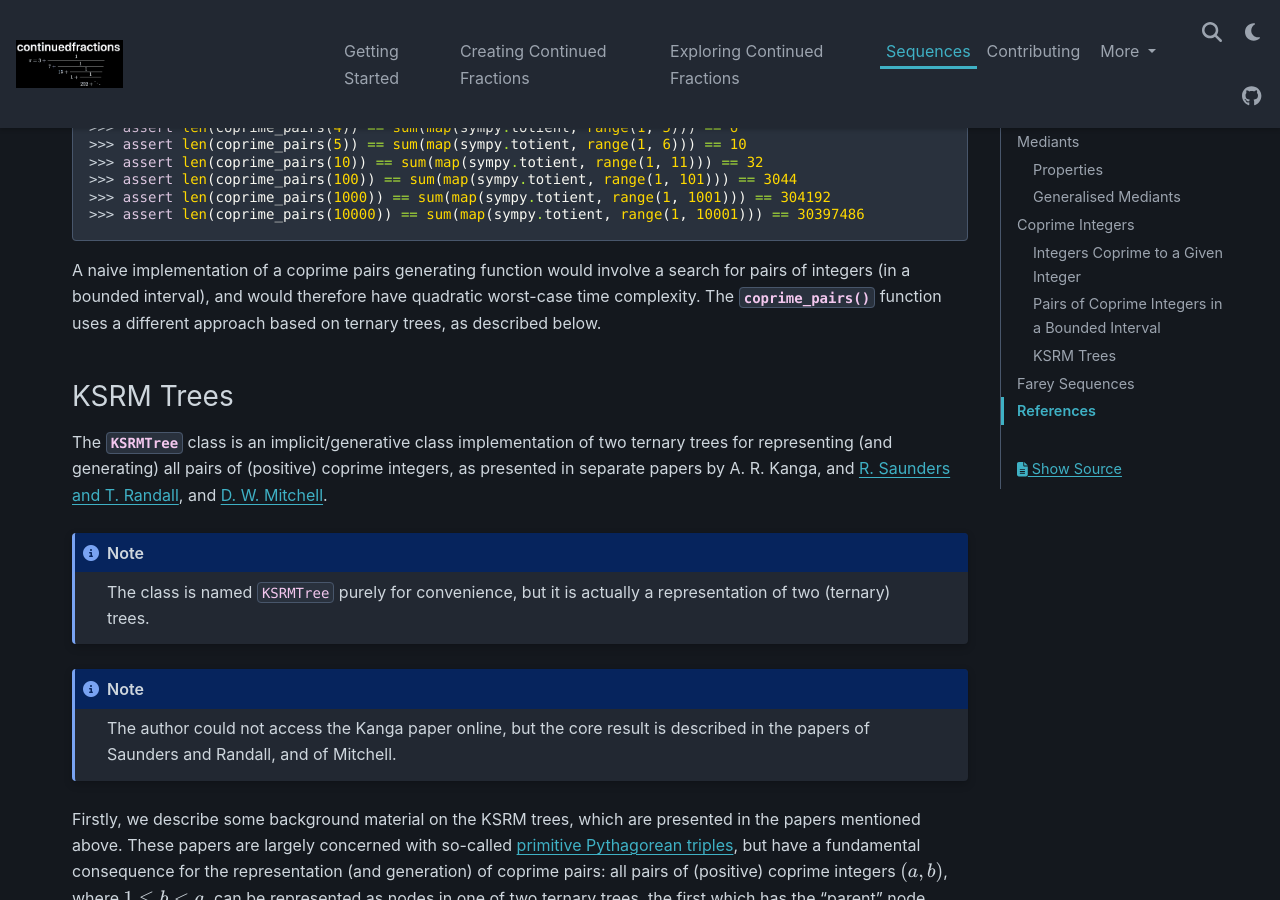
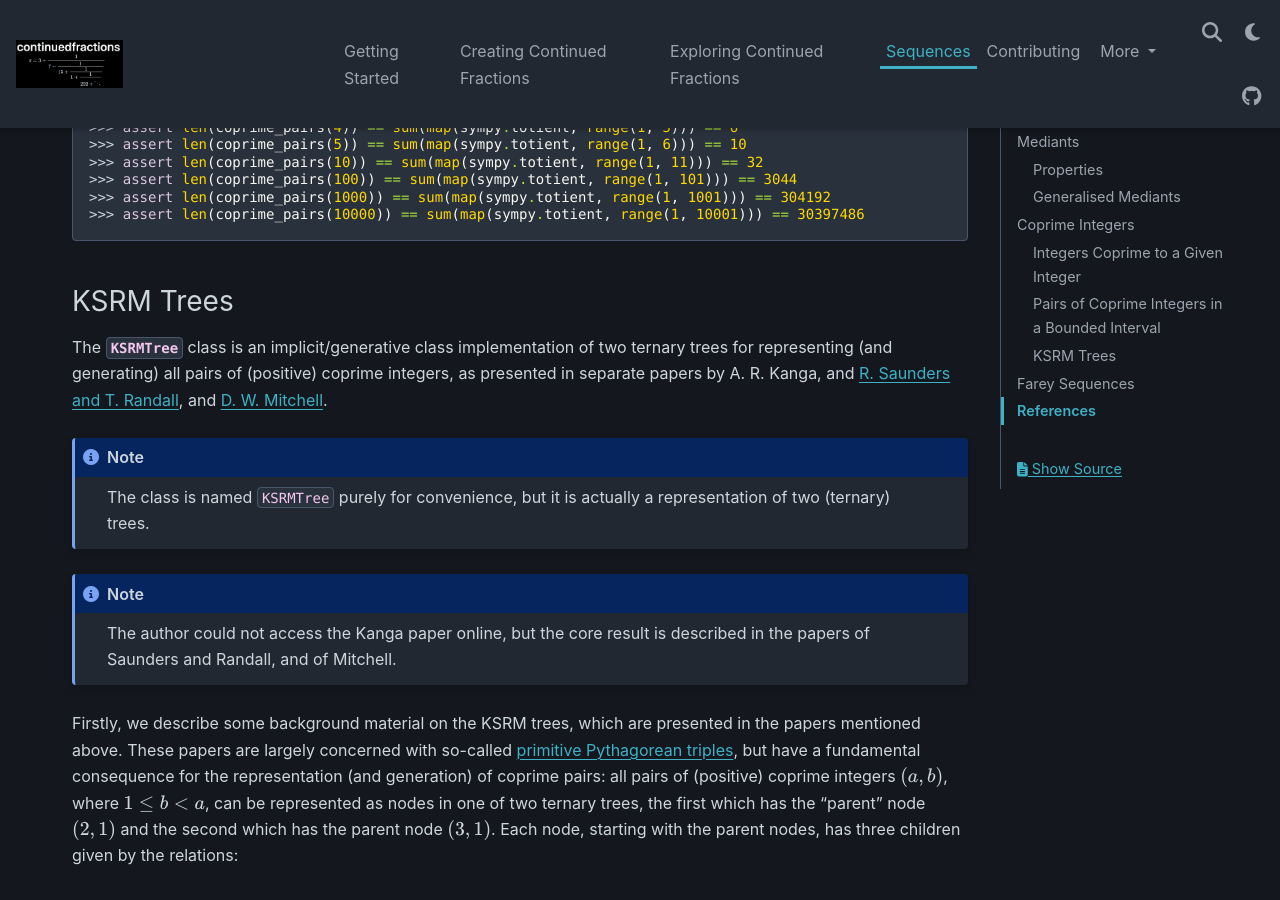
Before and after one commit to sr-murthy/continuedfractions, a Sphinx documentation site: the page built from docs/sources/sequences.rst, in a window 1280 px wide and 900 px high, scrolled down 8002 px. Built offline with Sphinx 7.4.7 and the PyData theme 0.15.4, drawn with Linux system fonts in a browser that asks for light colours; nearby versions of some CDN libraries; some of the changed lines change nothing that is shown; some of the changed text lies outside the part shown.

Commit message:
docs: docs tweaks

```diff
--- a/docs/sources/exploring-continued-fractions.rst
+++ b/docs/sources/exploring-continued-fractions.rst
@@ -358,9 +358,9 @@
 
    .. code:: python
 
-   >>> ContinuedFraction(1).semiconvergent(0, 1)
-   ...
-   ValueError: `k` and `m` must be positive integers and `k` must be an integer in the range `1..n` where `n` is the order of the continued fraction
+      >>> ContinuedFraction(1).semiconvergent(0, 1)
+      ...
+      ValueError: `k` and `m` must be positive integers and `k` must be an integer in the range `1..n` where `n` is the order of the continued fraction
 
 In relation to consecutive convergents :math:`\frac{p_{k - 1}}{q_{k - 1}}` and :math:`\frac{p_k}{q_k}` the :math:`m`-th semiconvergent :math:`\frac{p_{k - 1} + mp_k}{q_{k - 1} + mq_k}` is the mediant of their :math:`(m - 1)`-st semiconvergent :math:`\frac{p_{k - 1} + (m - 1)p_k}{q_{k - 1} + (m - 1)q_k}` and the :math:`k`-th convergent :math:`\frac{p_k}{q_k}`. The semiconvergent sequence :math:`\left( \frac{p_{k - 1} + mp_k}{q_{k - 1} + mq_k} \right)` is monotonic in :math:`m`, bounded on one side by :math:`\frac{p_k}{q_k}` (the side depends on whether :math:`k` is odd or even), and has the limit :math:`\frac{p_k}{q_k}` as :math:`m \to \infty`. This can be seen in the example above.
 
--- a/docs/sources/sequences.rst
+++ b/docs/sources/sequences.rst
@@ -253,7 +253,7 @@
 
    Both :py:func:`~continuedfractions.sequences.coprime_integers_generator` and :py:func:`~continuedfractions.sequences.coprime_integers` have the same argument structure, but :py:func:`~continuedfractions.sequences.coprime_integers` is cached while the generator version is not.
 
-The count of the coprimes sequence returned by :py:func:`~continuedfractions.sequences.coprime_integers` for a given :math:`n \geq 1` is consistent with `totient function <https://en.wikipedia.org/wiki/Euler%27s_totient_function>`_ :math:`\phi(n)`, on which it is based, and this can be verified using the Sympy :py:class:`~sympy.ntheory.factor_.totient` callable.
+The count of the coprimes sequence returned by :py:func:`~continuedfractions.sequences.coprime_integers` for a given :math:`n \geq 1` is consistent with `totient function <https://en.wikipedia.org/wiki/Euler%27s_totient_function>`_ :math:`\phi(n)`, on which it is based, and this can be verified using the Sympy :py:func:`~sympy.functions.combinatorial.numbers.totient` function.
 
 .. code:: python
 
@@ -376,8 +376,6 @@
    >>> assert len(coprime_pairs(100)) == sum(map(sympy.totient, range(1, 101))) == 3044
    >>> assert len(coprime_pairs(1000)) == sum(map(sympy.totient, range(1, 1001))) == 304192
    >>> assert len(coprime_pairs(10000)) == sum(map(sympy.totient, range(1, 10001))) == 30397486
-
-A naive implementation of a coprime pairs generating function would involve a search for pairs of integers (in a bounded interval), and would therefore have quadratic worst-case time complexity. The :py:func:`~continuedfractions.sequences.coprime_pairs` function uses a different approach based on ternary trees, as described below.
 
 .. _sequences.ksrm-trees:
 
```
